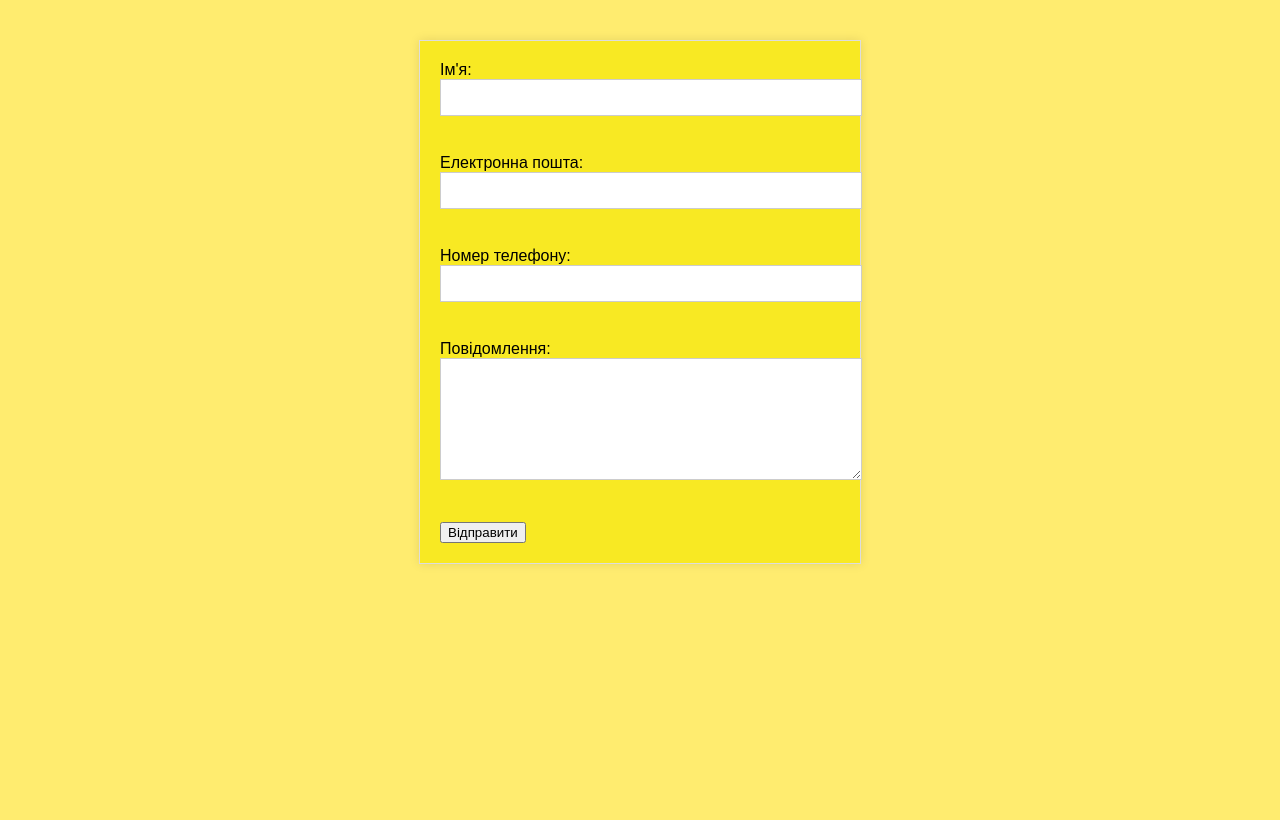
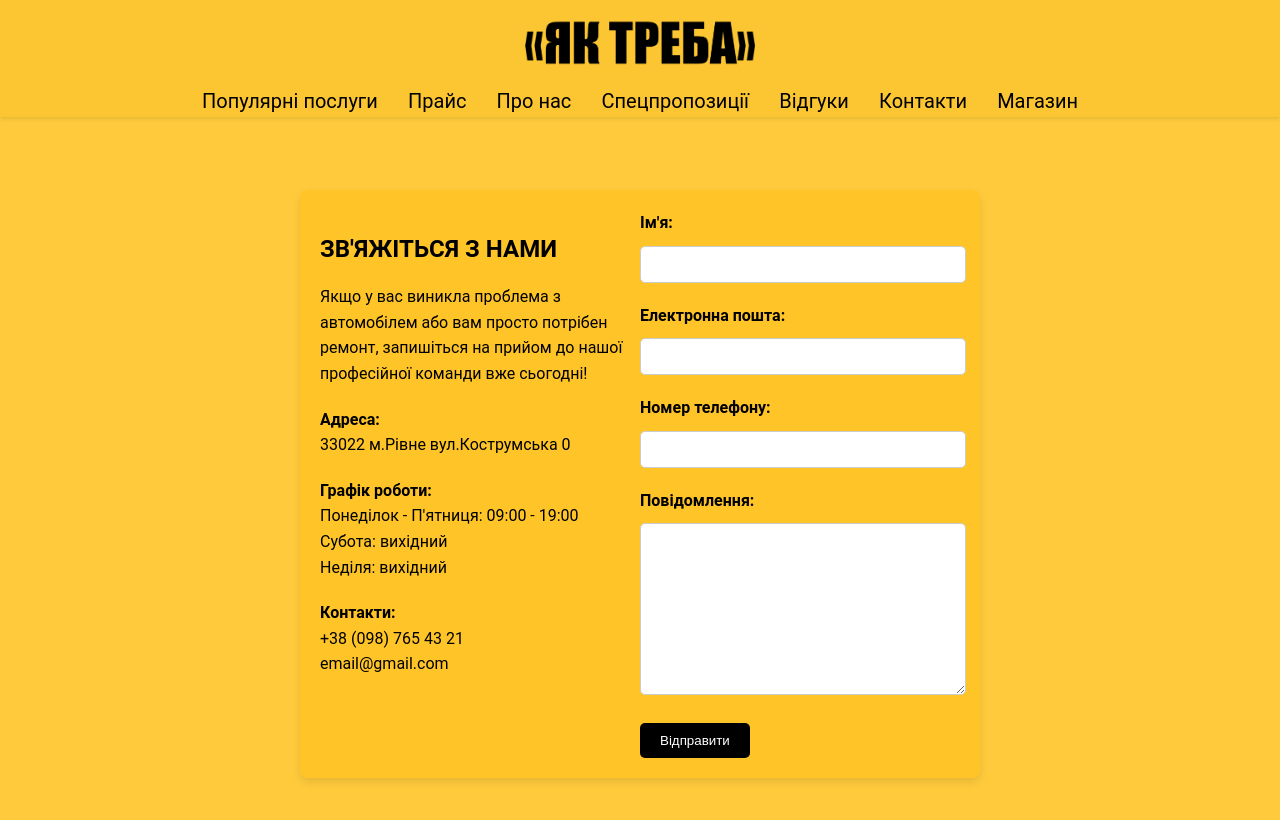
Before and after one commit to vanuk/auto_servise, a website: page sended/email.html in a window 1280 px wide. Drawn offline with nearby package versions, Linux system fonts and the light colour scheme.

Commit message:
дизайн "емейла"

```diff
--- /dev/null
+++ b/map/map.css
@@ -0,0 +1,51 @@
+body {
+    font-family: 'Roboto', sans-serif;
+    background-color: rgb(252, 198, 50);
+    margin: 0;
+    padding: 0;
+    color: #000;
+    line-height: 1.6;
+}
+
+.container {
+    text-align: center;
+    padding: 50px 20px;
+}
+
+h2 {
+    font-size: 32px;
+    color: #fff;
+    text-transform: uppercase;
+    margin-bottom: 20px;
+}
+
+.map {
+    display: flex;
+    justify-content: center;
+    margin: 0 auto;
+}
+
+.map iframe {
+    width: 80%;
+    max-width: 600px;
+    height: 450px;
+    border: 0;
+}
+
+/* Медиа-запити для адаптації макету */
+@media (max-width: 768px) {
+    .map iframe {
+        width: 100%;
+        height: 300px;
+    }
+}
+
+@media (max-width: 480px) {
+    h2 {
+        font-size: 24px;
+    }
+
+    .map iframe {
+        height: 200px;
+    }
+}
--- a/sended/email.html
+++ b/sended/email.html
@@ -6,17 +6,81 @@
     <title>Форма для відправки електронної пошти</title>
     <link rel="stylesheet" href="email_style.css">
 </head>
+<header>
+    <div class="yaktreba">
+      <img src="/photos/YakTreba.png" alt="">
+    </div>
+    <nav>
+        <ul>
+            <li><a href="#">Популярні послуги</a>
+                <ul>
+                    <li><a href="#">Комп'ютерна діагностика</a></li>
+                    <li><a href="#">Керований пошук несправності</a></li>
+                    <li><a href="#">Послуги автоелектрика</a></li>
+                    <li><a href="#">Заміна мастила та фільтрів</a></li>
+                </ul>
+            </li>
+            <li><a href="#">Прайс</a>
+                <ul>
+                    <li><a href="/price/price.html" id="price-list-link">Прайс-лист на послуги</a></li>
+
+                    <li><a href="#">Спеціальні пропозиції</a></li>
+                </ul>
+            </li>
+            <li><a href="#">Про нас</a>
+                <ul>
+                    <li><a href="../../about/about.html" id="about">Історія компанії</a></li>
+                    <li><a href="#">Наша команда</a></li>
+                </ul>
+            </li>
+            <li><a href="#">Спецпропозиції</a>
+                <ul>
+                    <li><a href="#">Акції та знижки</a></li>
+                    <li><a href="#">Спеціальні пропозиції для клієнтів</a></li>
+                </ul>
+            </li>
+            <li><a href="#">Відгуки</a>
+                <ul>
+                    <li><a href="#">Відгуки клієнтів</a></li>
+                    <li><a href="#">Рекомендації</a></li>
+                </ul>
+            </li>
+            <li><a href="#">Контакти</a>
+                <ul>
+                    <li><a href="/sended/email.html" id="sended">Контактна інформація</a></li>
+                    <li><a href="#">Форма зворотного зв'язку</a></li>
+                </ul>
+            </li>
+            <li><a href="/../shop/shop.html">Магазин</a></li>
+        </ul>
+    </nav>
+</header>
+
+
 <body>
-    <div class="wrapper">
-        <label for="fromName">Ім'я:</label>
-        <input type="text" id="fromName" name="fromName" required><br><br>
-        <label for="email">Електронна пошта:</label>
-        <input type="email" id="email" name="email" required><br><br>
-        <label for="phone">Номер телефону:</label>
-        <input type="text" id="phone" name="phone" required><br><br>
-        <label for="message">Повідомлення:</label>
-        <textarea id="message" name="message" required></textarea><br><br>
-        <button type="submit"  onclick="return sendEmail();">Відправити</button>
+    <div class="container">
+        <div class="contact-info">
+            <h2>ЗВ'ЯЖІТЬСЯ З НАМИ</h2>
+            <p>Якщо у вас виникла проблема з автомобілем або вам просто потрібен ремонт, запишіться на прийом до нашої професійної команди вже сьогодні!</p>
+            <p><strong>Адреса:</strong><br>33022 м.Рівне вул.Кострумська 0</p>
+            <p><strong>Графік роботи:</strong><br>Понеділок - П'ятниця: 09:00 - 19:00<br>Субота: вихідний<br>Неділя: вихідний</p>
+            <p><strong>Контакти:</strong><br>+38 (098) 765 43 21<br>email@gmail.com</p>
+        </div>
+        <div class="form-wrapper">
+            <label for="fromName">Ім'я:</label>
+            <input type="text" id="fromName" name="fromName" required>
+
+            <label for="email">Електронна пошта:</label>
+            <input type="email" id="email" name="email" required>
+
+            <label for="phone">Номер телефону:</label>
+            <input type="text" id="phone" name="phone" required>
+
+            <label for="message">Повідомлення:</label>
+            <textarea id="message" name="message" required></textarea>
+
+            <button type="submit"  onclick="return sendEmail();">Відправити</button>
+        </div>
     </div>
     <script type="text/javascript"
     src="https://cdn.jsdelivr.net/npm/@emailjs/browser@4/dist/email.min.js">
@@ -29,6 +93,5 @@
     })();
 </script>
     <script src="email_code.js"></script>
-
 </body>
 </html>
--- a/sended/email_code.js
+++ b/sended/email_code.js
@@ -5,10 +5,10 @@ function validateEmail(email) {
     return re.test(String(email).toLowerCase());
 }
 
-function validatePhone(phone) {
-    const re = /^\+?\d{10,15}$/;
-    return re.test(String(phone).toLowerCase());
-}
+//  function validatePhone(phone) {
+//      const re = /^\+?\d{10,15}$/;
+//      return re.test(String(phone).toLowerCase());
+//  }
 
 function sendEmail() {
     let fromName = document.getElementById('fromName').value;
@@ -26,10 +26,10 @@ function sendEmail() {
         return false;
     }
 
-    if (!validatePhone(phone)) {
-        alert("Введіть дійсний номер телефону.");
-        return false;
-    }
+    // if (!validatePhone(phone)) {
+    //     alert("Введіть дійсний номер телефону.");
+    //     return false;
+    // }
 
     let params = {
         from_name: fromName,
--- a/sended/email_style.css
+++ b/sended/email_style.css
@@ -1,37 +1,177 @@
 body {
-    font-family: Arial, sans-serif;
-    background-color: #ffec6f;
+    font-family: 'Roboto', sans-serif;
+    background-color: rgb(255, 203, 60);
+    margin: 0;
+    padding: 0;
+    color: #000;
+    line-height: 1.6;
+}
+header {
+    position: fixed;
+    top: 0;
+    left: 0;
+    width: 100%;
+    z-index: 1000;
+    background-color: rgb(252, 198, 50);
+    box-shadow: 0 2px 4px rgba(0, 0, 0, 0.1);
 }
 
-.wrapper {
-    max-width: 400px;
-    margin: 40px auto;
-    padding: 20px;
-    background-color: #f8e923;
-    border: 1px solid #ddd;
-    box-shadow: 0 0 10px rgba(0, 0, 0, 0.1);
+.yaktreba {
+    display: flex;
+    justify-content: center;
+    align-items: center;
 }
 
-input[type="text"], input[type="email"], textarea {
-    width: 100%;
+.yaktreba img {
+    width: 18%;
+    object-fit: contain;
+    margin: 1.5% auto;
+}
+
+nav {
+    width: 70%;
+    margin: 0 auto;
+}
+
+nav ul {
+    display: flex;
+    justify-content: space-between;
+    list-style: none;
+    padding: 0;
+    margin: 0;
+}
+
+nav a {
+    color: #000;
+    text-decoration: none;
+    font-size: 20px;
+    padding: 10px;
+    transition: color 0.3s ease;
+}
+
+nav a:hover {
+    color: #333;
+}
+
+nav li {
+    position: relative;
+}
+
+nav li ul {
+    display: none;
+    position: absolute;
+    top: 100%;
+    left: 0;
+    background-color: #f0f0f0;
+    padding: 10px;
+    border: 1px solid #ddd;
+    z-index: 1;
+}
+
+nav li:hover ul {
+    display: block;
+}
+
+nav li ul li {
+    margin-bottom: 5px;
+}
+
+nav li ul li a {
+    color: #000;
+    font-size: 18px;
+}
+
+nav li ul li a:hover {
+    color: #666;
+}
+
+.container {
+    display: flex;
+    justify-content: space-between;
+    align-items: flex-start;
+    width: 50%;
+    margin: 50px auto;
+    margin-top: 190px;
+    background-color: rgba(255, 197, 36, 0.8);
+    padding: 20px;
+    border-radius: 8px;
+    box-shadow: 0 4px 8px rgba(0, 0, 0, 0.1);
+    flex-wrap: wrap; /* Додаємо для підлаштування макету */
+}
+
+.contact-info {
+    width: 50%;
+    margin-bottom: 20px; /* Додаємо відступи для невеликих екранів */
+}
+
+.contact-info h2 {
+    font-size: 24px;
+    margin-bottom: 10px;
+}
+
+.contact-info p {
+    margin-bottom: 20px;
+}
+
+.form-wrapper {
+    width: 50%;
+}
+
+.form-wrapper label {
+    display: block;
+    margin-bottom: 10px;
+    font-weight: bold;
+}
+
+.form-wrapper input, .form-wrapper textarea {
+    width: 95%;
     padding: 10px;
     margin-bottom: 20px;
     border: 1px solid #ccc;
+    border-radius: 5px;
 }
 
-textarea {
-    height: 100px;
+.form-wrapper textarea {
+    height: 150px; /* збільшуємо висоту текстового поля */
+    resize: vertical; /* дозволяємо змінювати висоту вручну */
 }
 
-button[type="button"] {
-    background-color: #4CAF50;
+.form-wrapper button {
+    display: inline-block;
+    padding: 10px 20px;
+    background-color: #000;
     color: #fff;
-    padding: 10px 20px;
     border: none;
     border-radius: 5px;
     cursor: pointer;
+    transition: background-color 0.3s ease;
 }
 
-button[type="button"]:hover {
-    background-color: #3e8e41;
+.form-wrapper button:hover {
+    background-color: #333;
 }
+
+/* Медиа-запити для адаптації макету */
+@media (max-width: 768px) {
+    .container {
+        flex-direction: column; /* Відображення елементів стовпцем */
+    }
+
+    .contact-info, .form-wrapper {
+        width: 100%;
+    }
+}
+
+@media (max-width: 480px) {
+    .container {
+        padding: 10px;
+    }
+
+    .contact-info h2 {
+        font-size: 20px;
+    }
+
+    .form-wrapper button {
+        width: 100%; /* Кнопка на всю ширину для зручності */
+    }
+}
```
Also changed, not shown: map/map.html (added, +17 -0 lines).
